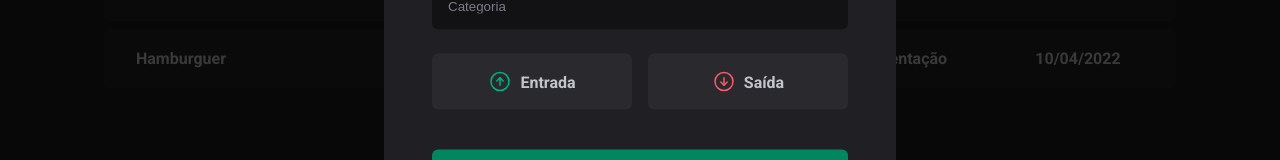
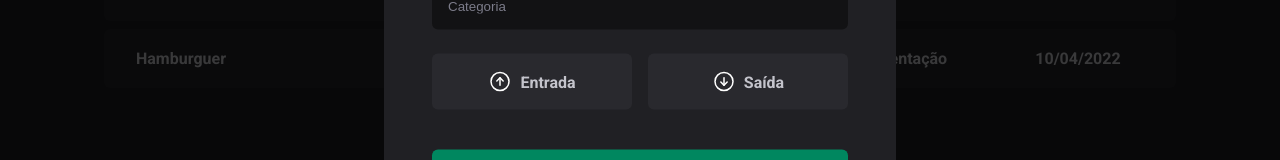
Before and after one commit to ArthurFilho/Financial-Controller, a React (Vite) app: page / in a window 1280 px wide. Both pictures are taken after a click on the button "Nova transição". Shown: the part 398-558 px from the top of the page. Built offline with nearby package versions, Linux system fonts and the light colour scheme; a web font is replaced by a local one.

Commit message:
stylezation simple

```diff
--- a/package.json
+++ b/package.json
@@ -10,6 +10,7 @@
   },
   "dependencies": {
     "@radix-ui/react-dialog": "^1.0.0",
+    "@radix-ui/react-radio-group": "^1.0.0",
     "phosphor-react": "^1.4.1",
     "react": "^18.2.0",
     "react-dom": "^18.2.0",
--- a/src/components/NewTransactionModal/index.tsx
+++ b/src/components/NewTransactionModal/index.tsx
@@ -21,11 +21,11 @@
                             <input type="text" placeholder="Categoria" required />
 
                             <TransactionType>
-                                <TransactionTypeButton variant='income'>
+                                <TransactionTypeButton variant='income' value='income'>
                                     <ArrowCircleUp size={24} />
                                     Entrada
                                 </TransactionTypeButton>
-                                <TransactionTypeButton variant='outcome'>
+                                <TransactionTypeButton variant='outcome' value='outcome'>
                                     <ArrowCircleDown size={24} />
                                     Saída
                                 </TransactionTypeButton>
--- a/src/components/NewTransactionModal/styles.ts
+++ b/src/components/NewTransactionModal/styles.ts
@@ -1,5 +1,6 @@
 import styled from "styled-components";
 import * as Dialog from '@radix-ui/react-dialog';
+import * as RadioGroup from '@radix-ui/react-radio-group';
 
 
 export const Overlay = styled(Dialog.Overlay)`
@@ -71,7 +72,7 @@
     color: ${props => props.theme["gray-500"]};
 `;
 
-export const TransactionType = styled.div`
+export const TransactionType = styled(RadioGroup.Root)`
     display: grid;
     grid-template-columns: repeat(2, 1fr);
     gap: 1rem;
@@ -82,7 +83,7 @@
     variant: 'income' | 'outcome';
 }
 
-export const TransactionTypeButton = styled.button<TransactionTypeButtonProps>`
+export const TransactionTypeButton = styled(RadioGroup.Item)<TransactionTypeButtonProps>`
     background: ${props => props.theme["gray-700"]};
     padding: 1rem;
     display: flex;
@@ -97,4 +98,18 @@
     svg {
         color: ${props => props.variant === 'income' ? props.theme["green-300"] : props.theme["red-300"]}
     }
+
+    &[date-state='unchecked']:hover {
+        transition: background-color 0.2s;
+        background: ${props => props.theme["gray-600"]};
+    }
+
+    &[data-state='checked'] {
+        color: ${props => props.theme.white};
+        background: ${props => props.variant === 'income' ? props.theme["green-500"] : props.theme["red-500"]};
+    }
+
+    svg{
+        color: ${props => props.theme.white};
+    }
 `;
```
Also changed, not shown: 1 other file (tests, documents, lock files or other folders).
